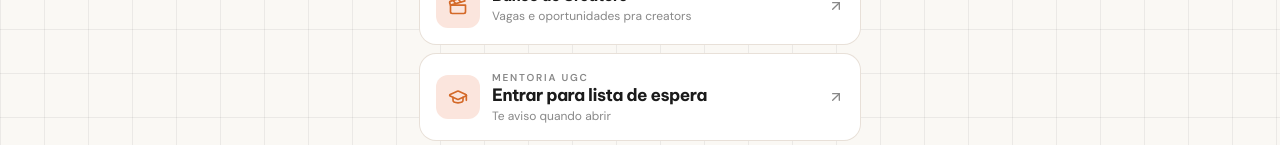
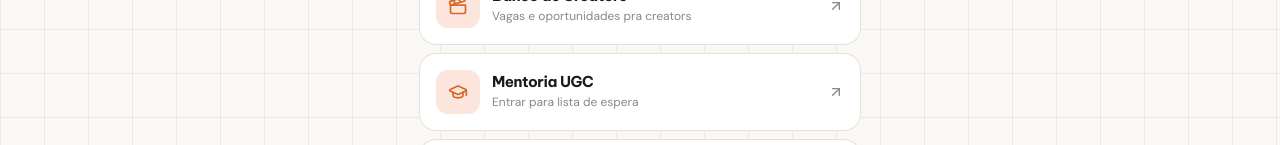
Before and after one commit to eilaradam/laradam-ugc, a Next.js app: page /bio in a window 1280 px wide. Shown: the part 807-952 px from the top of the page. Built offline with nearby package versions, Linux system fonts and the light colour scheme.

Commit message:
bio: Mentoria UGC volta ao formato título/subtítulo simples

```diff
--- a/src/app/bio/page.tsx
+++ b/src/app/bio/page.tsx
@@ -156,9 +156,8 @@ const CREATOR_LINKS: LinkCard[] = [
     external: true,
   },
   {
-    eyebrow: "Mentoria UGC",
-    label: "Entrar para lista de espera",
-    description: "Te aviso quando abrir",
+    label: "Mentoria UGC",
+    description: "Entrar para lista de espera",
     href: `https://wa.me/${SITE.whatsapp}?text=${encodeURIComponent(
       "Oi Lara! Quero entrar na lista de espera da Mentoria UGC."
     )}`,
```
